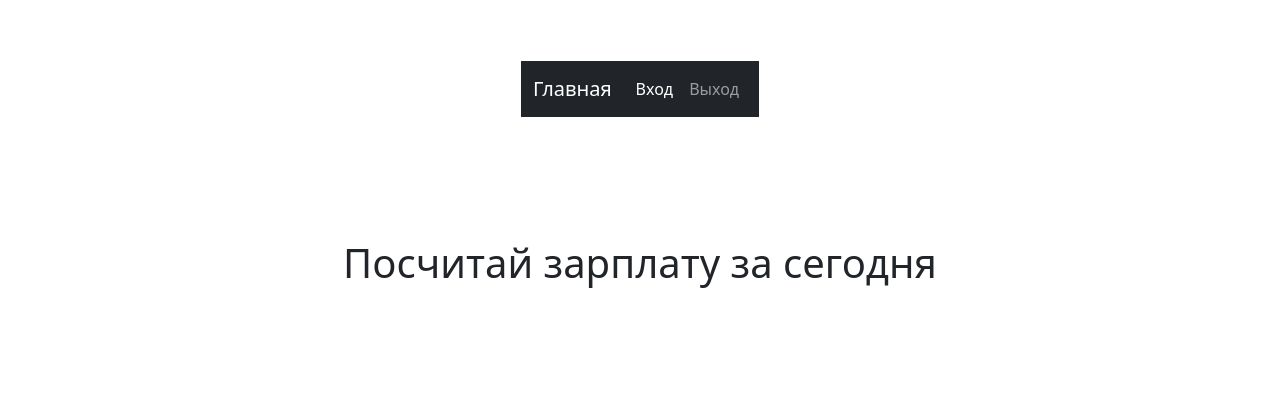
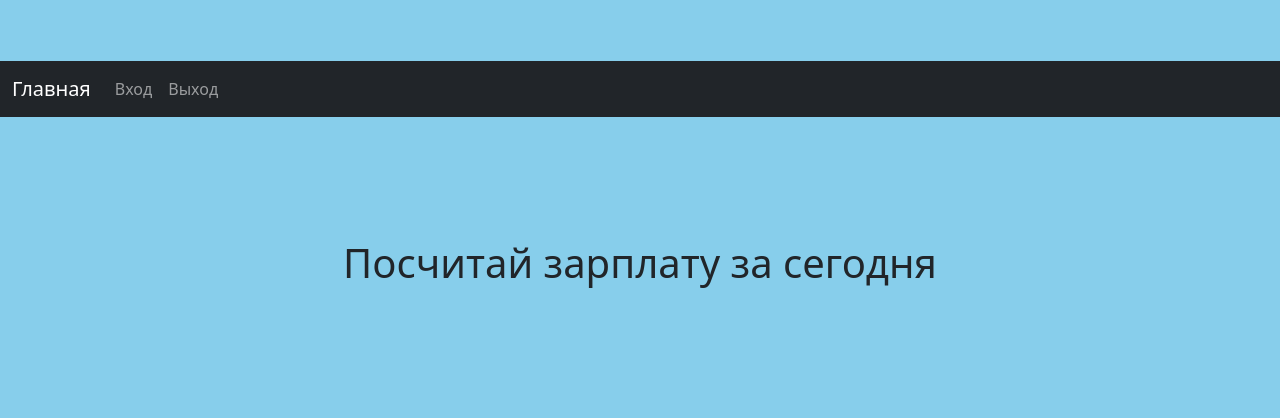
Before and after one commit to sober21/site_salaryProject, a Flask app: page / in a window 1280 px wide. Shown: the top 418 px of the page. Run offline with Flask 3, Linux system fonts and the light colour scheme; parts of the project's set-up code (start-up, migrations or seed data) failed here and were passed over.

Commit message:
Сделано:     Разобрался с отсутствием стилей на одной странице;
Проблемы:
    Почему-то не привязываются стили к тегу <a>;

Добавить/изменить:
    Сделать новую таблицу для регистрации. Почта, пароль, имя,
    должность, отдел. К должности автоматически привязывается
    стоимость часа, к отделу - стоимость позиции. Следовательно,
    функция и html-файл data_employees больше не нужны;
    Добавить вывод зарплаты за определенный промежуток времени;
    Проверить работоспособность регистрации;
    Добавить тесты;
    Сделать добавление в базу данных через классы;
    Нормальные названия переменных, функций и т.д.

```diff
--- a/main/static/style.css
+++ b/main/static/style.css
@@ -14,9 +14,11 @@
     background-color: blue;
 }
 
+a {
+    text-decoration: none;
+}
 
 .menu {
-    background-color: red;
     border: solid 2px green;
 }
 
@@ -53,6 +55,7 @@
   padding: 10px;
 }
 
+
 .label-dash {
     text-align: center;
     width: 100%;
@@ -73,3 +76,8 @@
     justify-content: center;
     padding:10px;
 }
+
+
+.navbar {
+    width: 100%;
+}
--- a/main/templates/base.html
+++ b/main/templates/base.html
@@ -3,9 +3,9 @@
 <head>
     <meta charset="UTF-8">
     <title>{% block title %}{{ title }}{% endblock title %}</title>
+    <link href="https://cdn.jsdelivr.net/npm/bootstrap@5.0.2/dist/css/bootstrap.min.css" rel="stylesheet" integrity="sha384-EVSTQN3/azprG1Anm3QDgpJLIm9Nao0Yz1ztcQTwFspd3yD65VohhpuuCOmLASjC" crossorigin="anonymous">
     <link href="static/style.css" rel="stylesheet" type="text/css">
     <link href="static/for_employees.css" rel="stylesheet" type="text/css">
-    <link href="https://cdn.jsdelivr.net/npm/bootstrap@5.0.2/dist/css/bootstrap.min.css" rel="stylesheet" integrity="sha384-EVSTQN3/azprG1Anm3QDgpJLIm9Nao0Yz1ztcQTwFspd3yD65VohhpuuCOmLASjC" crossorigin="anonymous">
 </head>
 <body>
 <nav class="navbar navbar-expand-lg navbar-dark bg-dark">
@@ -16,7 +16,7 @@
     </button>
     <div class="collapse navbar-collapse" id="navbarNavAltMarkup">
       <div class="navbar-nav">
-        <a class="nav-link active" aria-current="page" href="{{ url_for('login') }}">Вход</a>
+        <a class="nav-link" href="{{ url_for('login') }}">{{ login }}</a>
         <a class="nav-link" href="{{ url_for('logout') }}">Выход</a>
       </div>
     </div>
--- a/main/templates/data_employees.html
+++ b/main/templates/data_employees.html
@@ -5,7 +5,6 @@
 <head>
     <meta charset="UTF-8">
     <title>Анкета</title>
-    <link href="static/for_employees.css" rel="stylesheet" type="text/css">
 </head>
 <body>
 
--- a/main/templates/register.html
+++ b/main/templates/register.html
@@ -1,3 +1,5 @@
+{% extends 'base.html' %}
+
 <!DOCTYPE html>
 <html lang="en">
 <head>
@@ -5,6 +7,7 @@
     <title>{{ title }}</title>
 </head>
 <body>
+{% block content %}
     <h1>Регистрация</h1>
 
         <form method="post">
@@ -17,6 +20,6 @@
         <input type="submit" value="Зарегистрироваться">
         </form>
     <h3>{{ msg }}</h3>
-
+{% endblock %}
 </body>
 </html>
--- a/main/views.py
+++ b/main/views.py
@@ -16,7 +16,8 @@
 
 @app.route("/", methods=["POST", "GET"])
 def index():
-    if 'username' in session and 'password' in session:
+    log = 'Вход'
+    if 'email' in session and 'password' in session:
         return redirect(url_for('dashboard'))
     if request.method == 'POST':
         date = request.form.get('date')
@@ -28,7 +29,7 @@
         res = int(salary)
         return render_template('index.html', cur_date=current_data,
                                title='Главная страница', date=date, res=res)
-    return render_template('index.html', cur_date=current_data, title='Главная страница')
+    return render_template('index.html', cur_date=current_data, title='Главная страница', login=log)
 
 
 @app.route('/data_employees', methods=['POST', 'GET'])
@@ -107,8 +108,8 @@
     return render_template('dashboard.html', cur_date=current_data, title='Добавить', email=session['email'])
 
 
-@app.route('/login/', methods=['POST', 'GET'])
-@app.route('/login/')
+@app.route('/login', methods=['POST', 'GET'])
+@app.route('/login')
 def login():
     msg = ''
     if 'email' in session and 'password' in session:
```
Also changed, not shown: main/templates/login.html (+0 -24 lines), main/db_main.sqlite.
